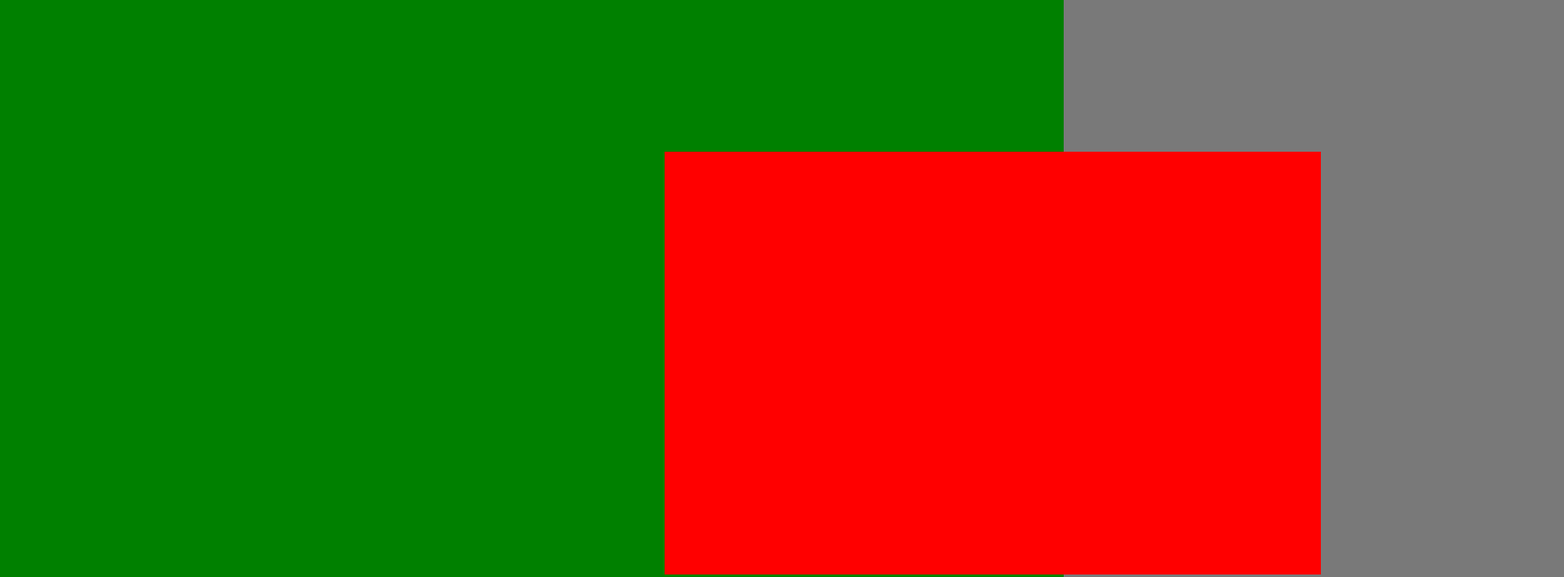
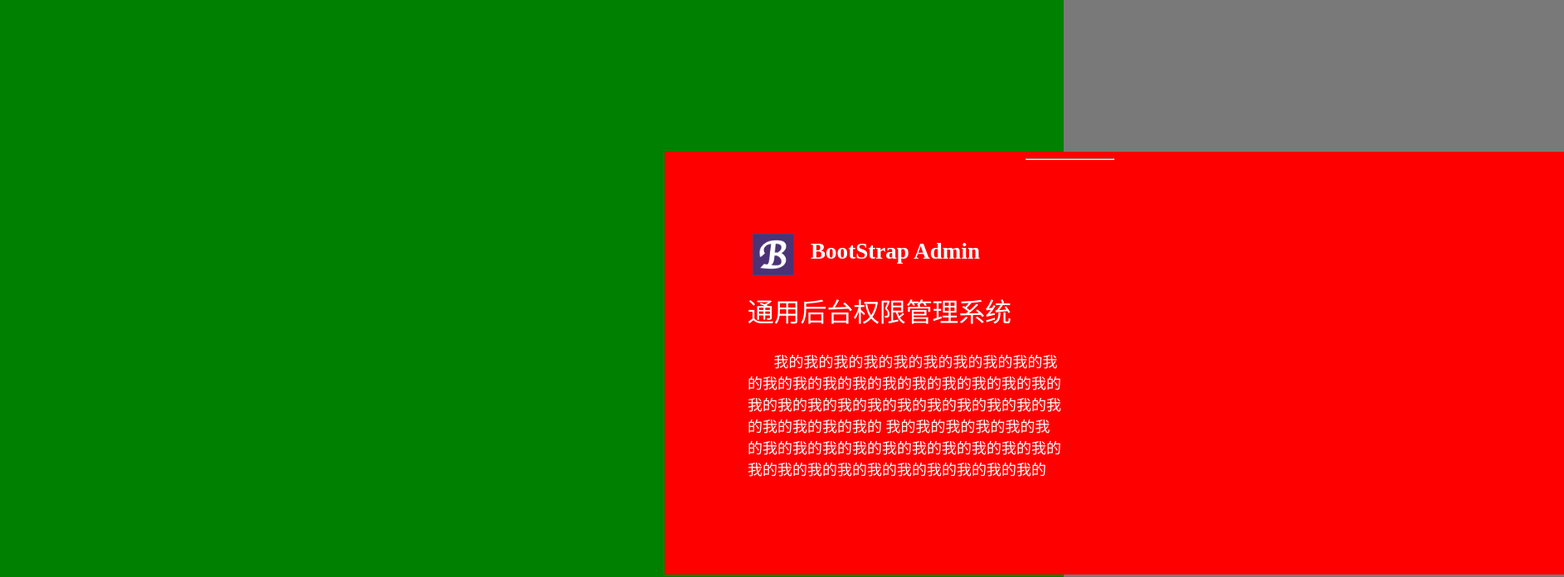
Before and after one commit to yangsharexing/css-js-html-learning, a plain HTML site: page 单页面练习纯H5-JS-css/登陆页面练习admin/login.html in a window 1280 px wide. Shown: the top 696 px of the page at 83% size, 1885 px wide, since content can reach past the window. Drawn offline with Linux system fonts and the light colour scheme.

Commit message:
2323232342

```diff
--- a/单页面练习纯H5-JS-css/登陆页面练习admin/login.html
+++ b/单页面练习纯H5-JS-css/登陆页面练习admin/login.html
@@ -5,7 +5,6 @@
 		<meta charset="utf-8">
 		<title></title>
 		<style type="text/css">
-
 			/* 子元素高度%生效需要所有父元素也用% 或者直接父元素高度使用px */
 
 			body {
@@ -40,7 +39,7 @@
 			5、为父元素或者子元素声明绝对定位 */
 			.login-context {
 				margin-left: 50rem;
-				width: 49.45rem;
+				width: 67.75rem;
 				height: 31.9rem;
 				margin-top: 11.35rem;
 				background-color: red;
@@ -68,13 +67,50 @@
 				width: 50%;
 				height: 31.9rem;
 				background-color: red;
+				float: left;
 
 			}
 
 			.login-logo-css {
-				width: 5px;
-				height: 5px;
-				background-color: red;
+				float: left;
+				width: 70%;
+				height: 9.325rem;
+				margin-top: 1.2rem;
+				margin-left: 3.5rem;
+			}
+
+			.logo {
+				width: 50px;
+				margin-top: 80px;
+				margin-left: 50px;
+				float: left;
+			}
+
+			.BootStrap {
+				font-size: 27.1px;
+				font-weight: 800;
+				color: #FFFFFF;
+				margin-left: 20px;
+				margin-top: 86px;
+				float: left;
+			}
+
+			.desc {
+				color: #FFFFFF;
+				float: left;
+				font-size: 31.8px;
+				font-weight: 500;
+				margin-left: 100px;
+			}
+
+			.desc-detail {
+				color: #FFFFFF;
+				width: 70%;
+				float: left;
+				font-size: 18px;
+				font-weight: 500;
+				margin-left: 100px;
+				margin-top: 25.1px;
 			}
 		</style>
 	</head>
@@ -84,17 +120,23 @@
 
 				<div class="login-context">
 					<div class="login-context-left">
+						<div class="login-logo-css">
+							<img class="logo" src="image/favicon.png" />
+							<span class="BootStrap">BootStrap
+								Admin</span>
+						</div>
 
-						<div class="login-logo-css">
-						<!-- 	<img src="image/favicon.png" /> -->
+						<div class="desc">
+							通用后台权限管理系统
 						</div>
+						<div class="desc-detail">
+							&nbsp;&nbsp;&nbsp;&nbsp;&nbsp;&nbsp;&nbsp;我的我的我的我的我的我的我的我的我的我的我的我的我的我的我的我的我的我的我的我的我的我的我的我的我的我的我的我的我的我的我的我的我的我的我的
+							我的我的我的我的我的我的我的我的我的我的我的我的我的我的我的我的我的我的我的我的我的我的我的我的我的我的
+						</div>
+						<hr />
 					</div>
 
-
-
-
-					<div class="
-							 login-context-right">
+					<div class="login-context-right">
 
 					</div>
 
```
